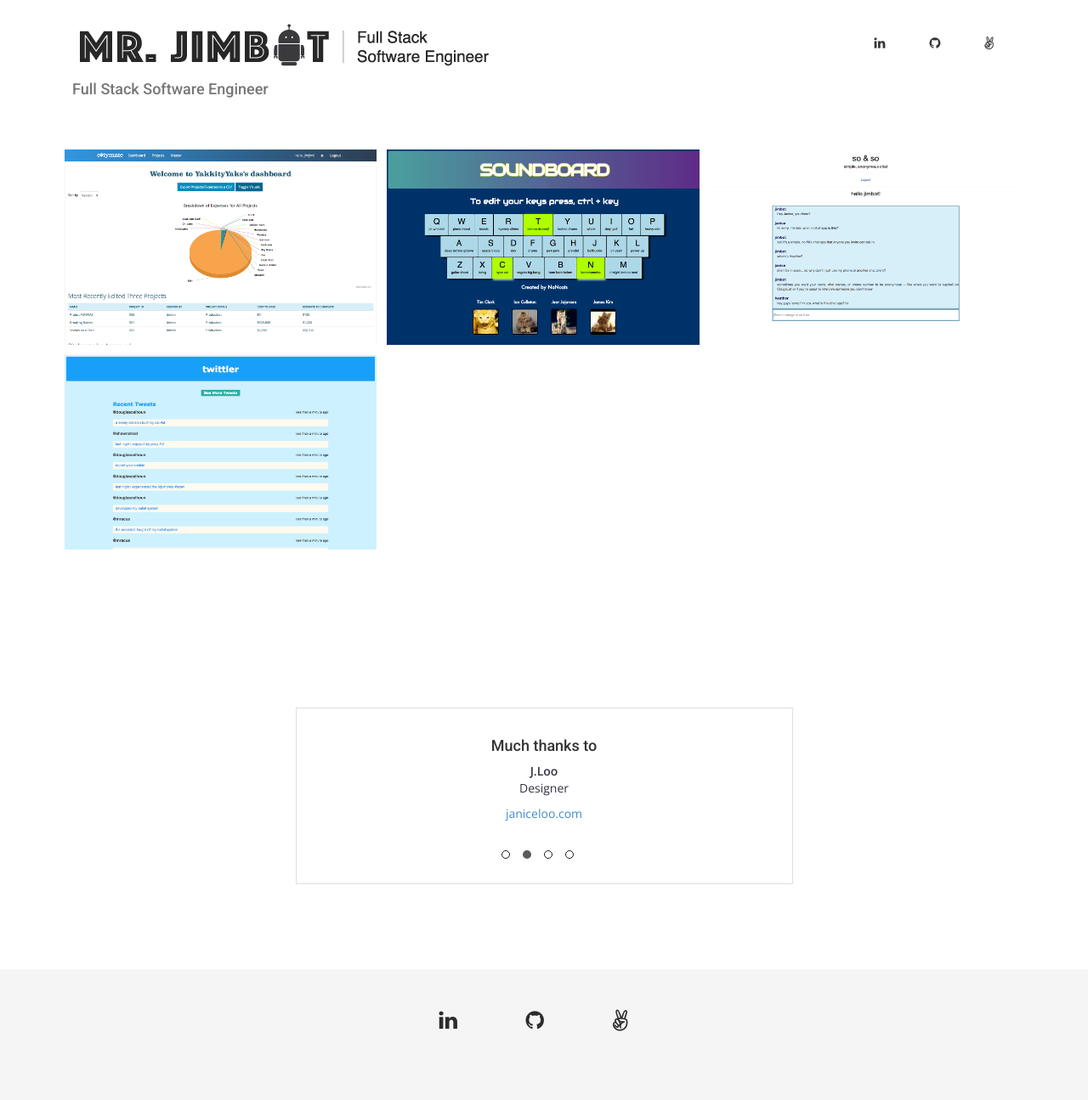
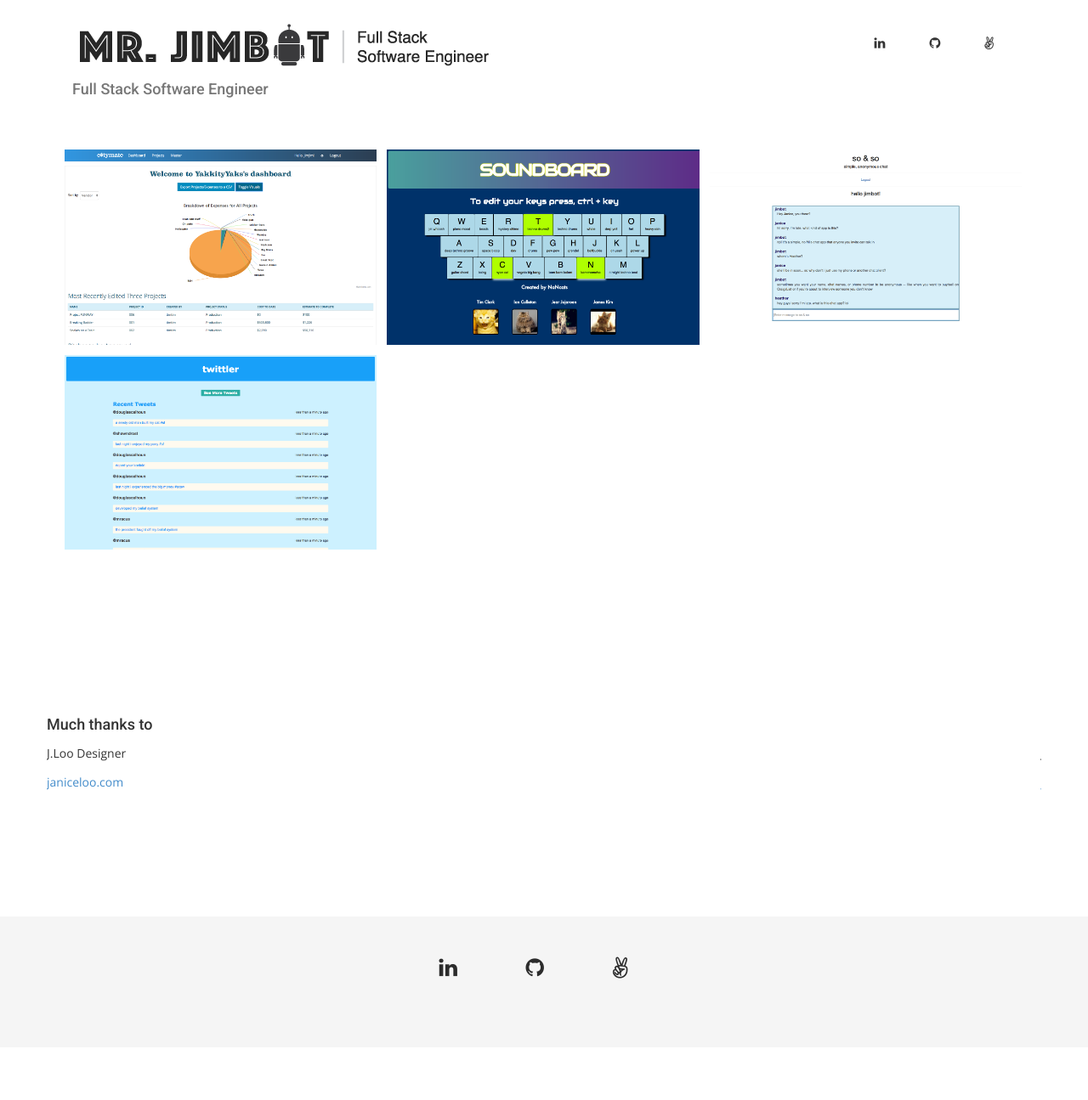
Before and after one commit to jimmy-james/jimmy-james.github.io, a Jekyll site: the page built from index.html, in a window 1280 px wide. Shown: the whole page at 85% size. Built offline with Jekyll 4.4.1, drawn with Linux system fonts in a browser that asks for light colours; nearby versions of some CDN libraries; some web fonts are replaced; after the commit the page ends 1233 px from its top, so only the background shows below that.

```diff
--- a/index.html
+++ b/index.html
@@ -149,7 +149,7 @@
         </div>
       </div> -->
       <div>
-        <div class="testimonial-carousel">
+        <div >
           <h4>Much thanks to</h4>
           <div id="testimonial-slider" class="owl-carousel">
             <div>
```
